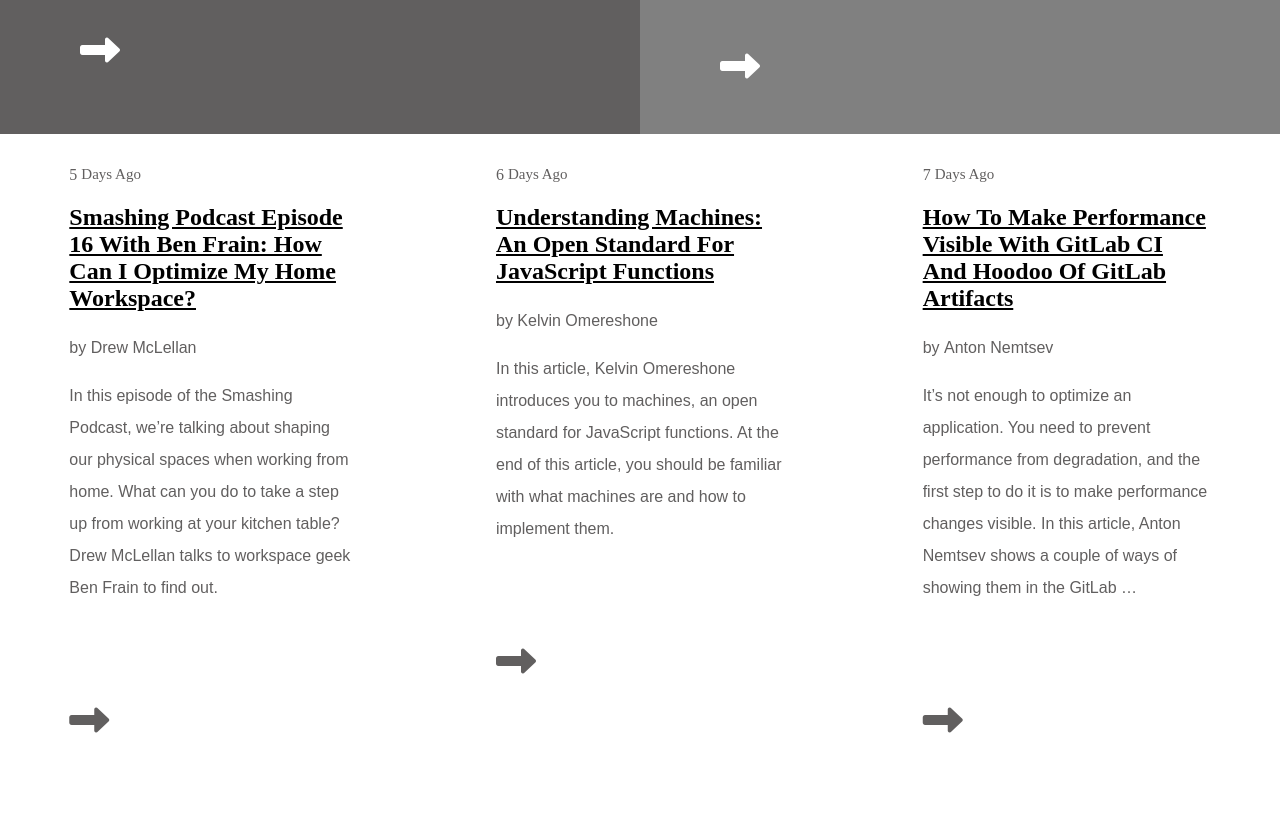
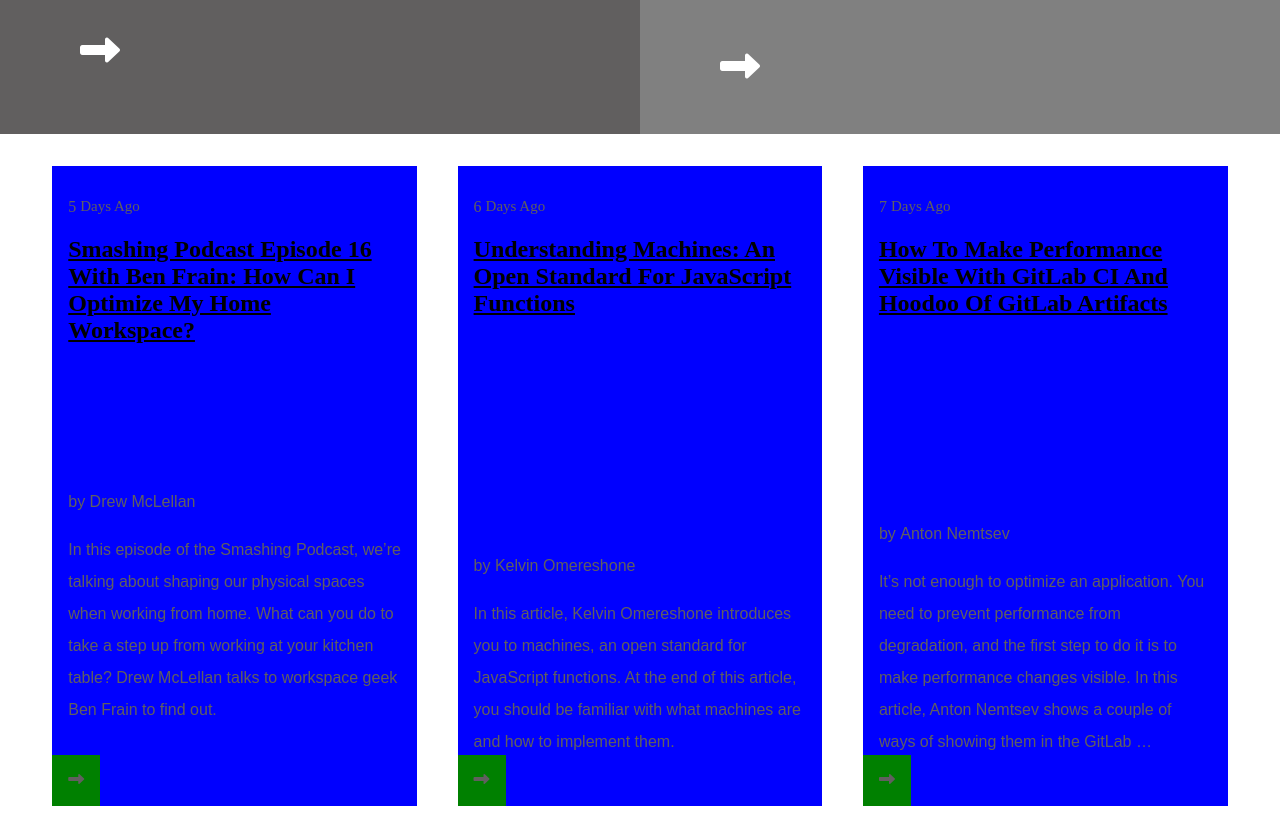
Before and after one commit to ClaytonSiby/Design-Teardown, a plain HTML site: page index.html in a window 1280 px wide. Shown: the part 1344-2182 px from the top of the page. Drawn offline with Linux system fonts and the light colour scheme.

Commit message:
fix the latest post divs

```diff
--- a/index.html
+++ b/index.html
@@ -47,7 +47,7 @@
               <span>Lorem, ipsum. <sub>45</sub></span>
               <span>ipsum. <sub>63</sub></span>
             </p>
-            <p><i class="fas fa-long-arrow-alt-right"></i></p>
+            <p><i class="fas fa-long-arrow-alt-right top-arrow"></i></p>
           </div>
         </article>
         <article class="art_two">
@@ -64,7 +64,7 @@
               <span>Lorem, ipsum. <sub>45</sub></span>
               <span>ipsum. <sub>63</sub></span>
             </p>
-            <p><i class="fas fa-long-arrow-alt-right"></i></p>
+            <p><i class="fas fa-long-arrow-alt-right top-arrow"></i></p>
           </div>
         </article>
       </section>
@@ -84,7 +84,7 @@
               <span>Lorem, ipsum. <sub>45</sub></span>
               <span>ipsum. <sub>63</sub></span>
             </p>
-            <p><i class="fas fa-long-arrow-alt-right"></i></p>
+            <p><i class="fas fa-long-arrow-alt-right top-arrow"></i></p>
           </div>
         </article>
         <article class="art_four">
@@ -102,69 +102,76 @@
               <span>Lorem, ipsum. <sub>45</sub></span>
               <span>ipsum. <sub>63</sub></span>
             </p>
-            <i class="fas fa-long-arrow-alt-right" href="#"></i>
+            <i class="fas fa-long-arrow-alt-right top-arrow"></i>
           </div>
         </article>
       </section>
 
       <section class="latest-post">
-        <div class="latest-post-left">
+        <div class="latest-post-left post-right">
+          <div>
             <span>5 <sub class="latest-sub">Days Ago</sub></span>
             <h2 class="latest-h2">
               Smashing Podcast Episode 16 With Ben Frain: How Can I Optimize My
               Home Workspace?
             </h2>
+          </div>
+          <div>
             <p>by <span>Drew McLellan</span></p>
             <p>
-            In this episode of the Smashing Podcast, we’re talking about shaping
-            our physical spaces when working from home. What can you do to take
-            a step up from working at your kitchen table? Drew McLellan talks to
-            workspace geek Ben Frain to find out.
+              In this episode of the Smashing Podcast, we’re talking about
+              shaping our physical spaces when working from home. What can you
+              do to take a step up from working at your kitchen table? Drew
+              McLellan talks to workspace geek Ben Frain to find out.
+              <br><br>
+              <span class="bottom-arrow">
+                <i class="fas fa-long-arrow-alt-right div-hover"></i>
+              </span>
             </p>
-          <a href="#">
-            <p class="latest-align-mid latest-arrow-back">
-              <i class="fas fa-long-arrow-alt-right"></i>
-            </p>
-          </a>
+          </div>
         </div>
 
-        <div class="latest-post-mid">
+        <div class="latest-post-mid post-right">
+          <div>
             <span>6 <sub class="latest-sub">Days Ago</sub></span>
             <h2 class="latest-h2">
               Understanding Machines: An Open Standard For JavaScript Functions
             </h2>
+          </div>
+          <div>
             <p>by <span>Kelvin Omereshone</span></p>
             <p>
               In this article, Kelvin Omereshone introduces you to machines, an
-            open standard for JavaScript functions. At the end of this article,
-            you should be familiar with what machines are and how to implement
-            them.
+              open standard for JavaScript functions. At the end of this
+              article, you should be familiar with what machines are and how to
+              implement them.
+              <span class="bottom-arrow">
+                <i class="fas fa-long-arrow-alt-right div-hover"></i>
+              </span>
             </p>
-          <a href="#">
-            <p class="latest-align-mid latest-arrow-back">
-              <i class="fas fa-long-arrow-alt-right"></i>
-            </p>
-          </a>
+          </div>
         </div>
 
-        <div class="latest-post-right">
+        <div class="latest-post-right post-right">
+          <div>
             <span>7 <sub class="latest-sub">Days Ago</sub></span>
             <h2 class="latest-h2">
-            How To Make Performance Visible With GitLab CI And Hoodoo Of GitLab
-            Artifacts
+              How To Make Performance Visible With GitLab CI And Hoodoo Of
+              GitLab Artifacts
             </h2>
+          </div>
+          <div>
             <p>by <span>Anton Nemtsev</span></p>
             <p>
               It’s not enough to optimize an application. You need to prevent
-            performance from degradation, and the first step to do it is to make
-            performance changes visible. In this article, Anton Nemtsev shows a
-            couple of ways of showing them in the GitLab …
+              performance from degradation, and the first step to do it is to
+              make performance changes visible. In this article, Anton Nemtsev
+              shows a couple of ways of showing them in the GitLab …
+              <span class="bottom-arrow">
+                <i class="fas fa-long-arrow-alt-right div-hover"></i>
+              </span>
             </p>
-          <a href="#">
-            <p class="latest-align-mid latest-arrow-back">
-              <i class="fas fa-long-arrow-alt-right"></i>
-            </p>
-          </a>
+          </div>
         </div>
       </section>
     </main>
--- a/style.css
+++ b/style.css
@@ -179,7 +179,7 @@ sub {
   font-size: 10px;
 }
 
-.fa-long-arrow-alt-right {
+.top-arrow {
   margin: 3rem 0rem;
   font-size: 2.5rem;
 }
@@ -192,15 +192,18 @@ sub {
   display: flex;
   align-items: flex-start;
   justify-content: space-around;
-  transform: scale(14) rotate();
-  transition: ease 0.2s;
+
+  padding: 2rem;
 }
 
 .latest-post-left,
 .latest-post-mid,
 .latest-post-right {
-  width: 25%;
+  width: 30%;
+  height: 80vh;
   padding: 2rem 1rem;
+  background-color: blue;
+  text-align: left;
 }
 
 .latest-post-left:hover,
@@ -243,11 +246,28 @@ sub {
   font-size: 15px;
 }
 
-.latest-arrow-back {
-  padding-top: 2rem;
+.post-right {
+  position: relative;
+  display: flex;
+  flex-direction: column;
+  justify-content: space-between;
+  transform: scale(14) rotate();
+  transition: ease 0.2s;
 }
 
-.latest-arrow-back:hover {
-  background-color: rgb(214, 207, 207);
-  width: 4rem;
+.div-hover:hover {
+  width: 15%;
+  height: 15%;
+  background: grey;
+  color: black;
 }
+
+.bottom-arrow {
+   position: absolute;
+   bottom: 0px;
+   margin-top: 3rem;
+   left: 0;
+   display: block;
+   padding: .6rem 1rem;
+   background: green;
+}
```
Lines whose indentation alone changed are shown as unchanged.
